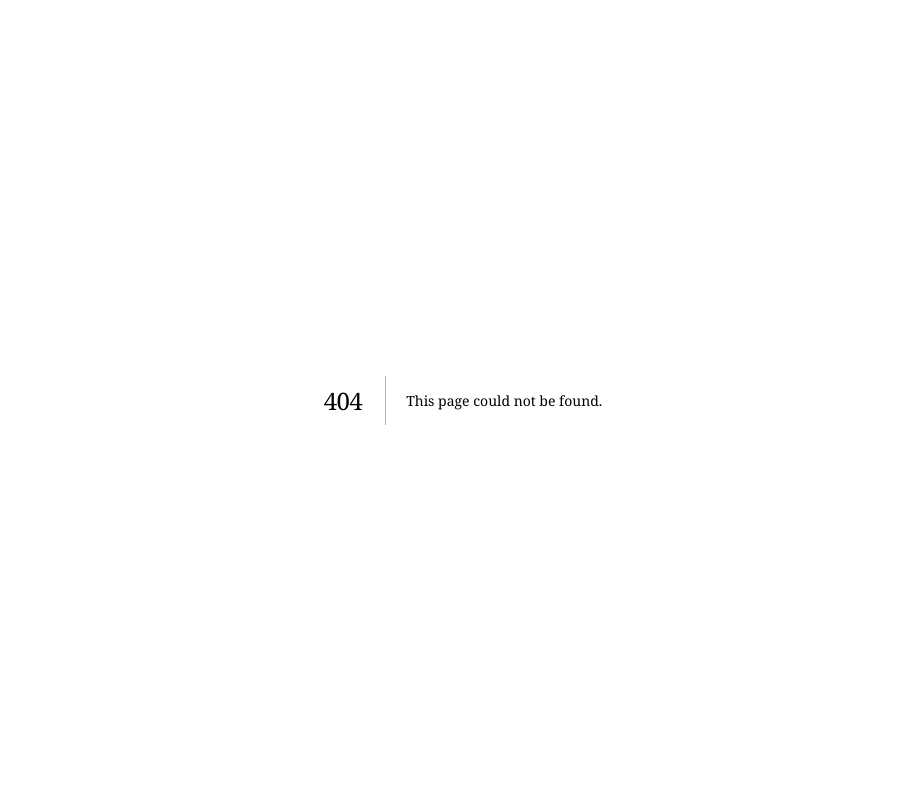
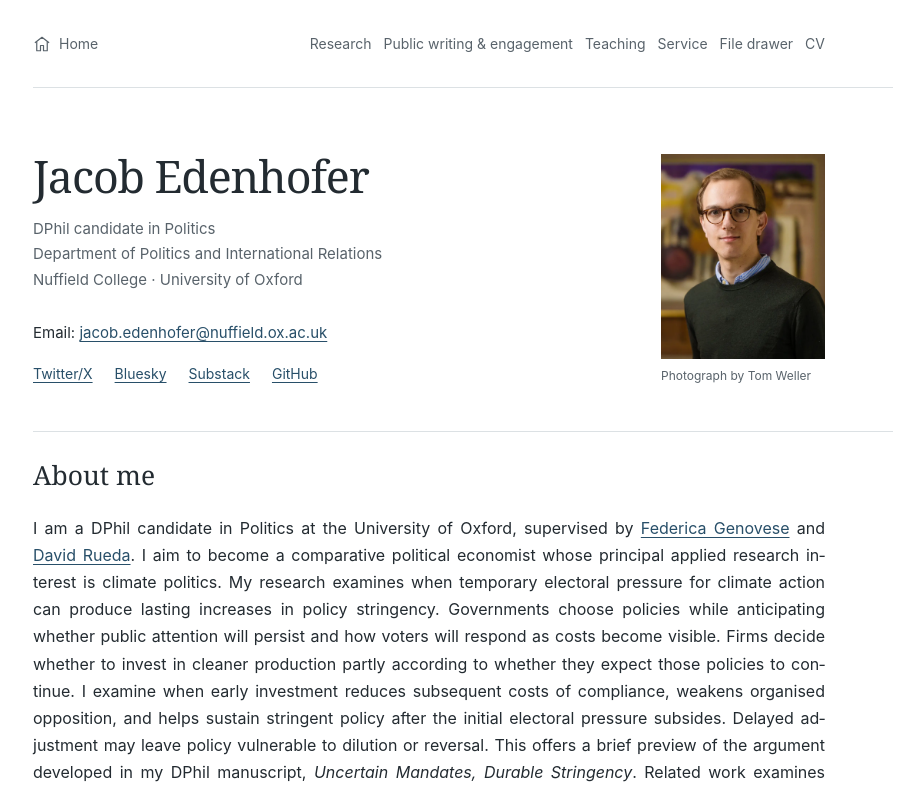
Before and after one commit to jacob-edenhofer/Website, a Next.js app: page /Website/ in a window 1280 px wide. Before the commit this address had no page. Shown: the top 791 px of the page, without its empty margins (177-1101 px from the left). Built offline with nearby package versions, Linux system fonts and the light colour scheme.

Commit message:
Support GitHub Pages deployment under Website repository path

```diff
--- a/app/components/Header.tsx
+++ b/app/components/Header.tsx
@@ -1,4 +1,5 @@
 import Link from "next/link";
+import { sitePath } from "../../site.config.mjs";
 
 export function Header() {
   return (
@@ -19,7 +20,7 @@ export function Header() {
             <Link href="/teaching">Teaching</Link>
             <Link href="/service">Service</Link>
             <Link href="/file-drawer">File drawer</Link>
-            <a href="/Jacob_Edenhofer_CV.pdf">CV</a>
+            <a href={sitePath("/Jacob_Edenhofer_CV.pdf")}>CV</a>
           </nav>
         </div>
       </div>
--- a/app/components/Markdown.tsx
+++ b/app/components/Markdown.tsx
@@ -1,11 +1,17 @@
 import { readFileSync } from "node:fs";
 import path from "node:path";
 import { marked } from "marked";
+import { sitePath } from "../../site.config.mjs";
 
 // These are locally authored content files, rendered when the site is built.
 export function Markdown({ file, className = "prose" }: { file: string; className?: string }) {
   if (!/^[a-z0-9-]+$/.test(file)) throw new Error("Invalid content filename");
   const source = readFileSync(path.join(process.cwd(), "content", `${file}.md`), "utf8");
-  const html = marked.parse(source, { async: false });
+  const html = marked.parse(source, {
+    async: false,
+    walkTokens(token) {
+      if (token.type === "link" || token.type === "image") token.href = sitePath(token.href);
+    },
+  });
   return <div className={className} dangerouslySetInnerHTML={{ __html: html }} />;
 }
--- a/app/components/PublicationsRedirect.tsx
+++ b/app/components/PublicationsRedirect.tsx
@@ -1,8 +1,9 @@
 "use client";
 
 import { useEffect } from "react";
+import { sitePath } from "../../site.config.mjs";
 
 export function PublicationsRedirect() {
-  useEffect(() => { window.location.replace("/research/#papers"); }, []);
+  useEffect(() => { window.location.replace(sitePath("/research/#papers")); }, []);
   return null;
 }
--- a/app/layout.tsx
+++ b/app/layout.tsx
@@ -1,19 +1,20 @@
 import type { Metadata } from "next";
+import { siteOrigin, sitePath } from "../site.config.mjs";
 import "./globals.css";
 
 export const metadata: Metadata = {
-  metadataBase: new URL("https://jacob-edenhofer.github.io"),
+  metadataBase: new URL(siteOrigin),
   title: "Jacob Edenhofer",
   description: "DPhil candidate in Politics at the University of Oxford, with research interests in comparative political economy and climate politics.",
   robots: { index: false, follow: false },
-  icons: { icon: "/favicon.svg", shortcut: "/favicon.svg" },
+  icons: { icon: sitePath("/favicon.svg"), shortcut: sitePath("/favicon.svg") },
   openGraph: {
     title: "Jacob Edenhofer",
     description: "Comparative political economy, climate politics and populism · University of Oxford",
     type: "website",
     images: [
       {
-        url: "/og.png",
+        url: sitePath("/og.png"),
         width: 1200,
         height: 630,
         alt: "Jacob Edenhofer · Comparative political economy, climate politics and populism · University of Oxford",
@@ -24,7 +25,7 @@ export const metadata: Metadata = {
     card: "summary_large_image",
     title: "Jacob Edenhofer",
     description: "Comparative political economy, climate politics and populism · University of Oxford",
-    images: ["/og.png"],
+    images: [sitePath("/og.png")],
   },
 };
 
--- a/app/page.tsx
+++ b/app/page.tsx
@@ -1,4 +1,5 @@
 import Image from "next/image";
+import { sitePath } from "../site.config.mjs";
 import { Footer } from "./components/Footer";
 import { Header } from "./components/Header";
 import { Markdown } from "./components/Markdown";
@@ -28,7 +29,7 @@ export default function Home() {
               </nav>
             </div>
             <figure className="hero-portrait">
-              <Image src="/jacob-edenhofer.webp" alt="Jacob Edenhofer at Nuffield College" width={1600} height={1067} priority sizes="(max-width: 560px) 112px, 164px" />
+              <Image src={sitePath("/jacob-edenhofer.webp")} alt="Jacob Edenhofer at Nuffield College" width={1600} height={1067} priority sizes="(max-width: 560px) 112px, 164px" />
               <figcaption>Photograph by Tom Weller</figcaption>
             </figure>
           </div>
--- a/next.config.ts
+++ b/next.config.ts
@@ -1,7 +1,9 @@
 import type { NextConfig } from "next";
+import { basePath } from "./site.config.mjs";
 
 const nextConfig: NextConfig = {
   output: "export",
+  basePath,
   trailingSlash: true,
   images: { unoptimized: true },
 };
--- a/scripts/preview.mjs
+++ b/scripts/preview.mjs
@@ -1,6 +1,7 @@
 import { createServer } from "node:http";
 import { readFile, stat } from "node:fs/promises";
 import path from "node:path";
+import { basePath } from "../site.config.mjs";
 
 const root = path.resolve("out");
 const port = Number(process.env.PORT || 4173);
@@ -11,7 +12,11 @@ createServer(async (request, response) => {
   if (!["GET", "HEAD"].includes(request.method)) { response.writeHead(405, { Allow: "GET, HEAD" }); response.end(); return; }
   try {
     const pathname = decodeURIComponent(new URL(request.url, "http://localhost").pathname);
-    let file = path.resolve(root, `.${pathname}`);
+    if (pathname === "/" || pathname === basePath) {
+      response.writeHead(302, { Location: `${basePath}/` }); response.end(); return;
+    }
+    if (!pathname.startsWith(`${basePath}/`)) throw new Error("Path outside website");
+    let file = path.resolve(root, `.${pathname.slice(basePath.length)}`);
     if (file !== root && !file.startsWith(`${root}${path.sep}`)) { response.writeHead(403); response.end(); return; }
     const info = await stat(file);
     if (info.isDirectory()) file = path.join(file, "index.html");
@@ -23,4 +28,4 @@ createServer(async (request, response) => {
     response.writeHead(404, { "Content-Type": "text/html; charset=utf-8" });
     response.end(request.method === "HEAD" ? undefined : data);
   }
-}).listen(port, "127.0.0.1", () => console.log(`Website preview: http://127.0.0.1:${port}`));
+}).listen(port, "127.0.0.1", () => console.log(`Website preview: http://127.0.0.1:${port}${basePath}/`));
--- /dev/null
+++ b/site.config.mjs
@@ -0,0 +1,9 @@
+export const basePath = "/Website";
+export const siteOrigin = "https://jacob-edenhofer.github.io";
+
+/** Add the repository path to local assets and ordinary HTML links. */
+export function sitePath(/** @type {string} */ value) {
+  if (!value.startsWith("/") || value.startsWith("//")) return value;
+  if (value === basePath || value.startsWith(`${basePath}/`)) return value;
+  return `${basePath}${value}`;
+}
```
Also changed, not shown: 2 other files (tests, documents, lock files or other folders).
